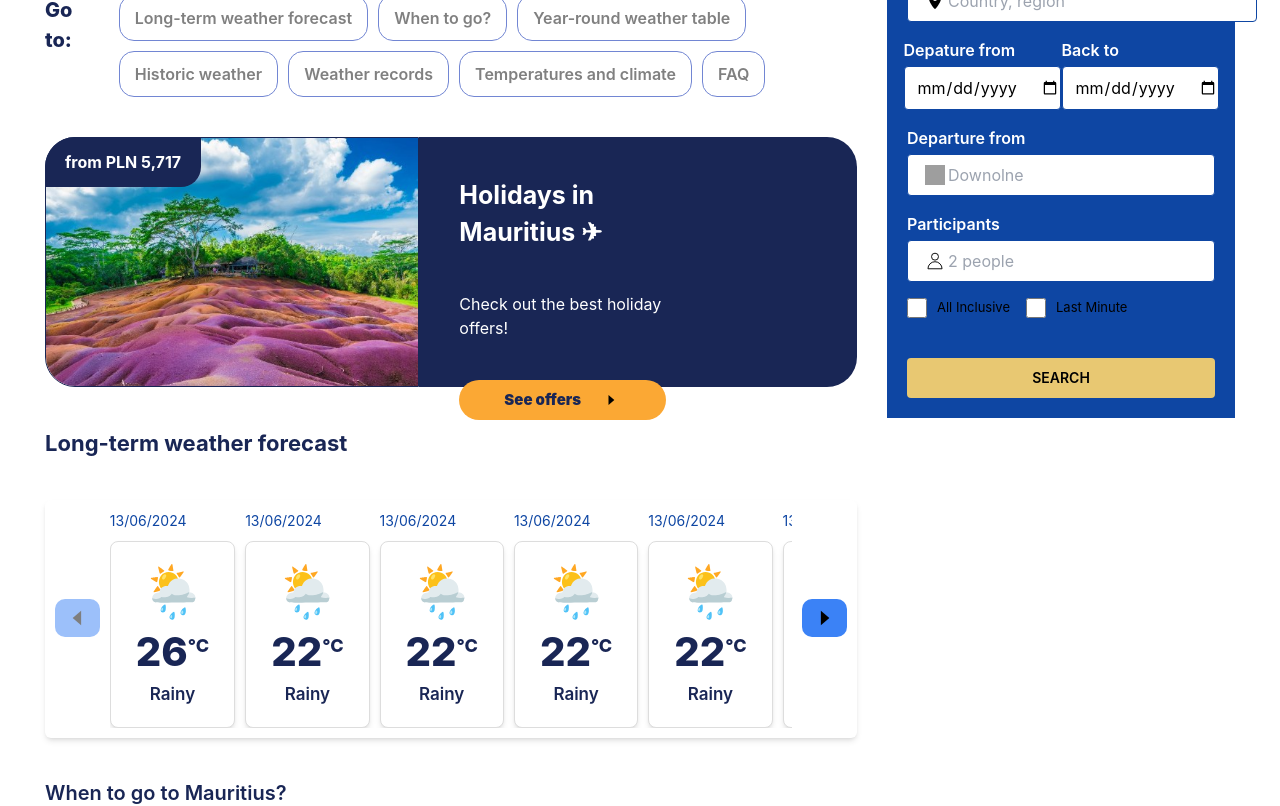
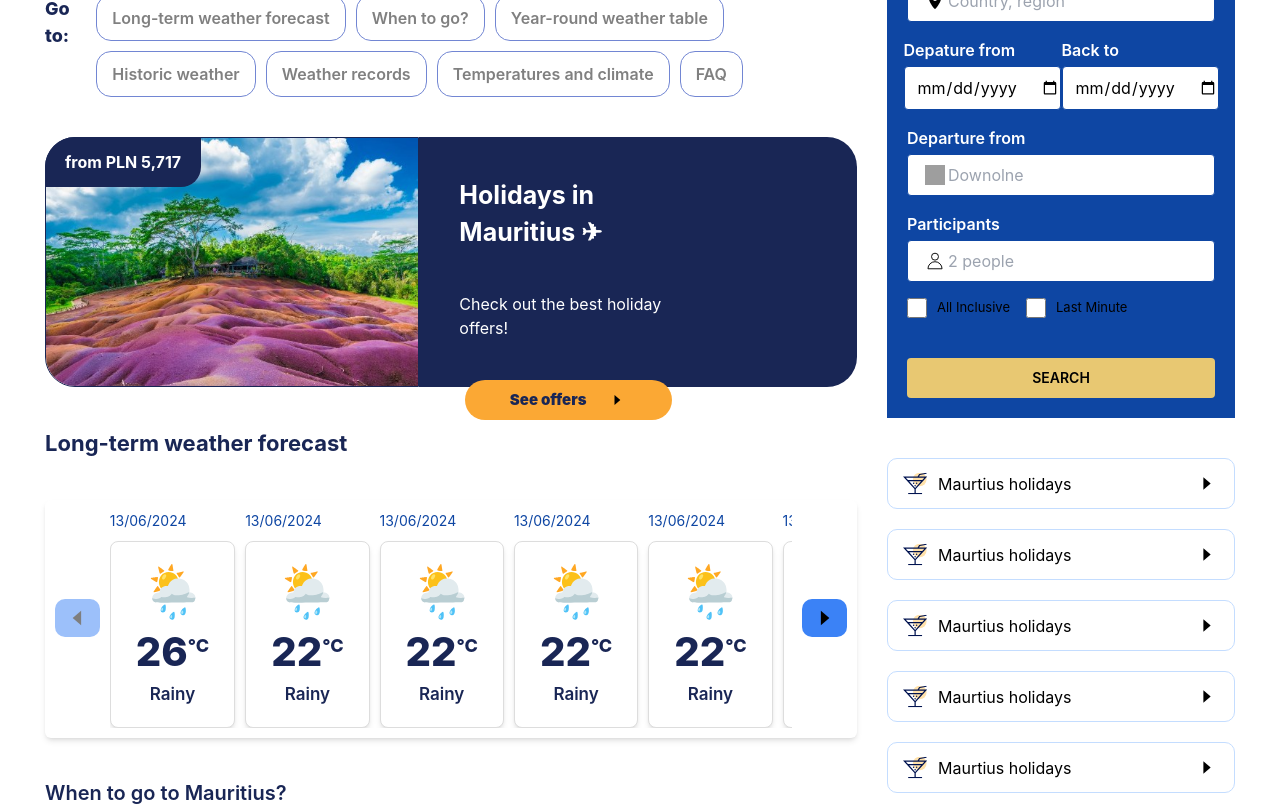
Before and after one commit to Daniel-Musunza/weather, a React (Create React App) app: page / in a window 1280 px wide. Shown: the part 860-1666 px from the top of the page. Built offline with nearby package versions, Linux system fonts and the light colour scheme; grey boxes are pictures that could not be loaded.

Commit message:
added some responsive css

```diff
--- a/src/components/Home.jsx
+++ b/src/components/Home.jsx
@@ -10,7 +10,7 @@
     <>
     <NavBar/>
     <div className="mt-[40px]">
-      <div className="padding-x flex flex-row items-center justify-center bg-darkBlue py-[30px]">
+      <div className="padding-x hidden xl:flex flex-row items-center justify-center bg-darkBlue py-[30px]">
         <SearchBar/>
       </div>
       <div className="padding-x flex flex-col gap-[10px] mt-[30px]">
@@ -25,9 +25,13 @@
           <p className='bg-[#11009E] px-[20px] py-[5px] text-white text-[13px] font-[800] rounded-[8px]'>MAURITIUS</p>
         </div>
       </div>
-      <div className="padding-x flex flex-row justify-center gap-[30px]  mt-[40px] w-[100%]">
-        <WeatherDisplay/>
-        <SearchForm/>
+      <div className="padding-x flex flex-col xl:flex-row justify-center gap-[30px]  mt-[40px] w-[100%] ">
+          <div className="w-[100%] xl:w-[70%]">
+              <WeatherDisplay />
+          </div>
+          <div className="w-[100%] xl:w-[30%] ">
+              <SearchForm />
+          </div>
       </div>
     </div>
     </>
--- a/src/components/ImageView.jsx
+++ b/src/components/ImageView.jsx
@@ -2,14 +2,14 @@
 
 const ImageView = () => {
   return (
-        <div className="flex flex-row">
+        <div className="flex flex-col md1:flex-row w-[100%]">
             <div className="absolute z-[1] ">
                 <p className='text-white font-[700] rounded-tl-[30px] rounded-br-[20px] bg-darkBlue-2 py-[13px] px-[20px]'>from PLN 5,717</p>
             </div>
             <img src="../../images/photos/upload_6539018e83284.jpg" alt=""
-            className='h-[250px] border-[1px] border-darkBlue-2 rounded-s-[30px] relative'
+            className='h-[250px] border-[1px] border-darkBlue-2 rounded-t-[30px] md1:rounded-tr-[0px] md1:rounded-s-[30px] relative'
             />
-            <div className="rounded-e-[30px] h-[250px] bg-darkBlue-2 flex flex-col gap-[40px] pl-[40px] py-[40px] p pr-[180px]">
+            <div className="rounded-b-[30px] md1:rounded-bl-[0px]  md1:rounded-e-[30px] h-[250px] bg-darkBlue-2 flex flex-col justify-center items-center md1:justify-start gap-[40px] px-[20px] pl-[20px] md1:pl-[40px] py-[40px] md1:pr-[180px] w-[100%] ">
                 <h1 className='text-[25px] text-white font-[700]'>Holidays in Mauritius <span>✈</span></h1>
                 <p className='  text-white'>Check out the best holiday offers!</p>
                 <div className="">
--- a/src/components/SearchForm.jsx
+++ b/src/components/SearchForm.jsx
@@ -3,8 +3,8 @@
 
 const SearchForm = () => {
   return (
-    <div className="flex flex-col sticky w-[30%] ">
-        <div className="flex flex-col gap-[40px]">
+    <div className="flex flex-col  ">
+        <div className="flex flex-col gap-[40px] w-[100%]">
             <p>Check the weather for another direction</p>
 
             <input
@@ -24,7 +24,7 @@
                         <div className="relative w-full">
                         <input
                             type="text"
-                            className="w-[350px] pr-3 pl-10 py-2 border border-darkBlue focus:outline-none rounded"
+                            className="w-full pr-3 pl-10 py-2 border border-darkBlue focus:outline-none rounded"
                             placeholder="Country, region"
                         />
                         <div className="absolute inset-y-0 left-0 flex items-center pl-3">
@@ -104,7 +104,71 @@
                 </div>
             </form>
             <div className="flex flex-col gap-[20px]">
-                <div className="flex flex-row justify-center px-[15px] py-[10px]"></div>
+                <div className="flex flex-row justify-between items-center px-[15px] py-[12px] border-[1px] border-lightBlue-2 rounded-[10px] w-[100%] ">
+                    <div className="flex flex-row gap-[10px] justify-center items-center">
+                        <img src="../../images/icons/all-inclusive.svg" alt=""
+                        className='h-[25px] w-[25px] '
+                        />
+                        <span>Maurtius holidays</span>
+                    </div>
+                    <div className="">
+                        <img src="../../images/icons/triangle-right.svg" alt=""
+                        className='h-[25px] w-[25px]  text-[#E8AA42] '
+                        />
+                    </div>
+                </div>
+                <div className="flex flex-row justify-between items-center px-[15px] py-[12px] border-[1px] border-lightBlue-2 rounded-[10px] w-[100%] ">
+                    <div className="flex flex-row gap-[10px] justify-center items-center">
+                        <img src="../../images/icons/all-inclusive.svg" alt=""
+                        className='h-[25px] w-[25px] '
+                        />
+                        <span>Maurtius holidays</span>
+                    </div>
+                    <div className="">
+                        <img src="../../images/icons/triangle-right.svg" alt=""
+                        className='h-[25px] w-[25px]  text-[#E8AA42] '
+                        />
+                    </div>
+                </div>
+                <div className="flex flex-row justify-between items-center px-[15px] py-[12px] border-[1px] border-lightBlue-2 rounded-[10px] w-[100%] ">
+                    <div className="flex flex-row gap-[10px] justify-center items-center">
+                        <img src="../../images/icons/all-inclusive.svg" alt=""
+                        className='h-[25px] w-[25px] '
+                        />
+                        <span>Maurtius holidays</span>
+                    </div>
+                    <div className="">
+                        <img src="../../images/icons/triangle-right.svg" alt=""
+                        className='h-[25px] w-[25px]  text-[#E8AA42] '
+                        />
+                    </div>
+                </div>
+                <div className="flex flex-row justify-between items-center px-[15px] py-[12px] border-[1px] border-lightBlue-2 rounded-[10px] w-[100%] ">
+                    <div className="flex flex-row gap-[10px] justify-center items-center">
+                        <img src="../../images/icons/all-inclusive.svg" alt=""
+                        className='h-[25px] w-[25px] '
+                        />
+                        <span>Maurtius holidays</span>
+                    </div>
+                    <div className="">
+                        <img src="../../images/icons/triangle-right.svg" alt=""
+                        className='h-[25px] w-[25px]  text-[#E8AA42] '
+                        />
+                    </div>
+                </div>
+                <div className="flex flex-row justify-between items-center px-[15px] py-[12px] border-[1px] border-lightBlue-2 rounded-[10px] w-[100%] ">
+                    <div className="flex flex-row gap-[10px] justify-center items-center">
+                        <img src="../../images/icons/all-inclusive.svg" alt=""
+                        className='h-[25px] w-[25px] '
+                        />
+                        <span>Maurtius holidays</span>
+                    </div>
+                    <div className="">
+                        <img src="../../images/icons/triangle-right.svg" alt=""
+                        className='h-[25px] w-[25px]  text-[#E8AA42] '
+                        />
+                    </div>
+                </div>
             </div>
         </div>
     </div>
--- a/src/components/WeatherDisplay.jsx
+++ b/src/components/WeatherDisplay.jsx
@@ -95,14 +95,14 @@
     };
 
   return (
-    <div className="flex flex-col gap-[40px] pb-[200px] w-[70%]">
+    <div className="flex flex-col gap-[40px] pb-[200px] ">
         <div className="">
             <h2 className='text-[20px] font-[600] text-darkBlue'>Current weather in Mauritius</h2>
         </div>
-        <div className="  flex flex-row gap-[10px] items-center border-[1px] border-[#ddd] rounded-[8px] p-[15px] bg-[whitesmoke] w-max">
-            <div className="flex flex-col gap-[10px]">
+        <div className="  flex flex-row gap-[10px] items-center justify-center border-[1px] border-[#ddd] rounded-[8px] p-[15px] bg-[whitesmoke] w-full">
+            <div className="flex flex-col gap-[10px] flex-grow">
                 <p className='text-[14px] text-darkBlue'>Now: 07/06/2024 - local time: 21:20</p>
-                <div className="flex flex-row gap-[30px] bg-white py-[25px] px-[20px] rounded-lg border-[1px] border-[#ddd] shadow-md w-[350px]">
+                <div className="flex flex-1 gap-[30px] bg-white py-[25px] px-[20px] rounded-lg border-[1px] border-[#ddd] shadow-md ">
                     <div className="flex flex-col items-center gap-[15px]">
                         <img
                             src="../../images/icons/weather-color-moon-stars.svg"
@@ -119,7 +119,7 @@
                     </div>
                 </div>
             </div>
-            <div className="flex flex-col gap-[10px]">
+            <div className="flex flex-col gap-[10px] w-[200px] lg:w-[300px] xl:w-[200px]">
                 <p className='text-[14px] text-darkBlue'>Tomorrow</p>
                 <div className="flex flex-row gap-[30px] bg-white py-[25px] px-[20px] rounded-lg border-[1px] border-[#ddd] shadow-md w-[100%]">
                     <div className="flex flex-col items-center gap-[15px]">
@@ -138,7 +138,7 @@
                     </div>
                 </div>
             </div>
-            <div className="flex flex-col gap-[10px]">
+            <div className="flex flex-col gap-[10px] w-[200px] lg:w-[300px] xl:w-[200px]">
                 <p className='text-[14px] text-darkBlue'>The day after tomorrow</p>
                 <div className="flex flex-row gap-[30px] bg-white py-[25px] px-[20px] rounded-lg border-[1px] border-[#ddd] shadow-md w-[100%]">
                     <div className="flex flex-col items-center gap-[15px]">
@@ -158,8 +158,10 @@
                 </div>
             </div>
         </div>
-        <div className="flex flex-row gap-[40px]">
-            <p className='text-[20px] font-[800] text-darkBlue-2'>Go to:</p>
+        <div className="flex flex-row gap-[20px]">
+            <div className="flex flex-row flex-nowrap ">
+                <p className='text-[18px] font-[800] text-darkBlue-2'>Go to:</p>
+            </div>
             <div className="flex flex-row flex-wrap gap-[10px]">
                 <Link
                 className='border-[1px] border-lightBlue py-[10px] px-[15px] font-[600] text-[grey] rounded-[15px] hover:text-[#8576FF] hover:border-[1px] hover:border-[#000000]'
--- a/src/components/WeatherRecords.jsx
+++ b/src/components/WeatherRecords.jsx
@@ -36,9 +36,9 @@
             <div className="">
                 <h2 className='text-[22px] font-[600] text-darkBlue-2'>Weather records</h2>
             </div>
-            <div className="flex flex-col gap-[20px] border-[1px] border-[#ddd] rounded-[8px] p-[15px] bg-[whitesmoke] w-max">
+            <div className="flex flex-col gap-[20px] border-[1px] border-[#ddd] rounded-[8px] p-[15px] bg-[whitesmoke] w-full">
                 <p className='text-[14px] text-darkBlue-2  '>Temperature records in Mauritius</p>
-                <div className="  flex flex-row gap-[10px] items-center ">
+                <div className="  flex flex-row gap-[10px] items-center justify-center ">
                     <div className="flex flex-col gap-[15px] bg-white py-[25px] px-[20px] rounded-lg border-[1px] border-[#ddd] shadow-md ">
                         <div className="flex flex-row justify-center items-center gap-[10px]">
                             <img
@@ -104,7 +104,7 @@
             <h2 className='text-[22px] font-[600] text-darkBlue-2' >Temperatures and climate in Mauritius</h2>
             <div className="flex flex-col  gap-[5px]">
                 <img src="../../images/photos/upload_6539018e83284.jpg" alt=""
-                className='rounded-[20px] h-[600px]'
+                className='rounded-[20px] h-[500px]'
                 />
                 <p className='flex flex-row justify-center items-center'>Mauritius weather / Serenity-H / shutterstock.com</p>
             </div>
--- a/src/index.css
+++ b/src/index.css
@@ -26,3 +26,10 @@
 .align-super {
   vertical-align: super;
 }
+
+
+@layer utilities {
+  .unicode-bidi-isolate {
+    unicode-bidi: isolate;
+  }
+}
```
Also changed, not shown: tailwind.config.js (+8 -0 lines).
